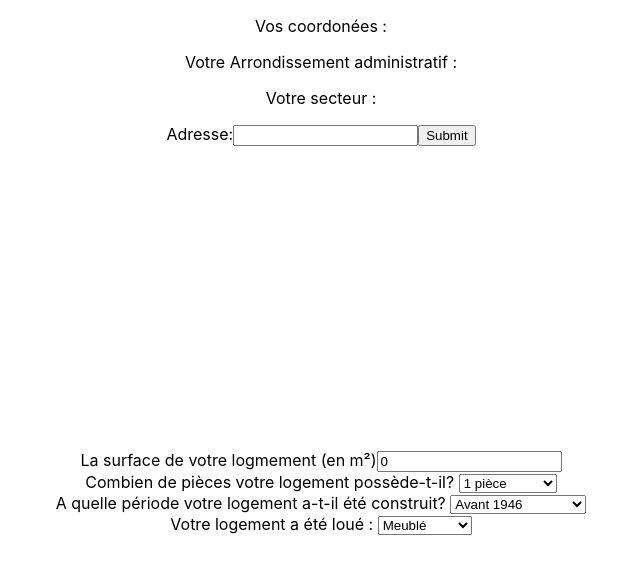
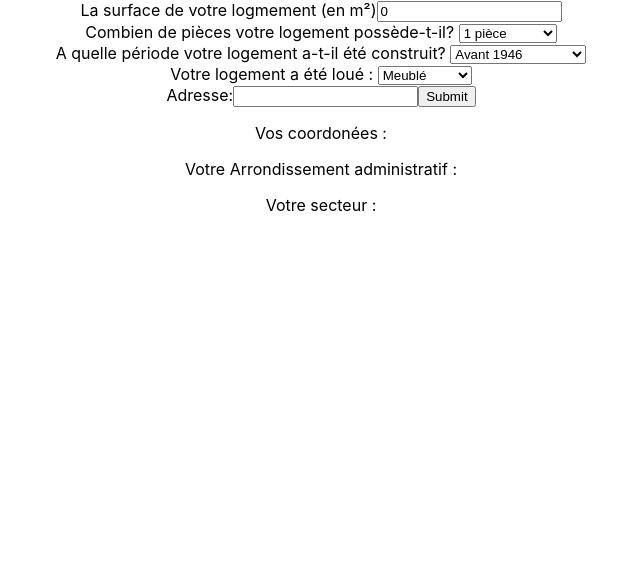
Before and after one commit to sambiak/loyers, a React (Create React App) app: page / in a window 1280 px wide. Shown: the top 574 px of the page, without its empty margins (319-959 px from the left). Built offline with nearby package versions, Linux system fonts and the light colour scheme.

Commit message:
Augmentation de la clareté de l'application

```diff
--- a/src/Adresse.tsx
+++ b/src/Adresse.tsx
@@ -95,10 +95,6 @@ export function Adresse(props: Props) {
   };
   return (
     <form onSubmit={handleSubmit}>
-
-      <p>Vos coordonées : {cordonnés}</p>
-      <p>Votre Arrondissement administratif : {quartier}</p>
-      <p>Votre secteur : {props.secteur}</p>
       <label>
         Adresse:
         <input
@@ -110,6 +106,9 @@ export function Adresse(props: Props) {
 
       </label>
       <input type="submit" value="Submit" />
+      <p>Vos coordonées : {cordonnés}</p>
+      <p>Votre Arrondissement administratif : {quartier}</p>
+      <p>Votre secteur : {props.secteur}</p>
       <Globe
         carte={carte}
         GPS={cordonnés}
--- a/src/App.css
+++ b/src/App.css
@@ -4,4 +4,6 @@
 
 table, th, td {
   border: 1px solid hsl(0, 100%, 37%);
+  margin-left: auto;
+  margin-right: auto;
 }
--- a/src/App.tsx
+++ b/src/App.tsx
@@ -9,13 +9,26 @@ import { Entree_mobilier } from "./mobilier";
 import { Resultat } from "./resultat";
 
 function App() {
-  const [données_meublé, setMeublé] = useState<d3.DSVRowArray<string> | null>(null);
-  const [données_non_meublé, setNonMeublé] = useState<d3.DSVRowArray<string> | null>(null);
+  const [données_meublé, setMeublé] = useState<d3.DSVRowArray<string> | null>(
+    null
+  );
+  const [
+    données_non_meublé,
+    setNonMeublé,
+  ] = useState<d3.DSVRowArray<string> | null>(null);
   const [surface, setSurface] = useState<number>(0);
   const [piece, setPiece] = useState<string>("");
   const [annee, setAnnee] = useState<string>("");
   const [mobilier, setMobilier] = useState<string>("");
   const [secteur, setSecteur] = useState<number | null>(null);
+  let rempli =
+    !données_meublé ||
+    !données_non_meublé ||
+    !secteur ||
+    !surface ||
+    piece === "" ||
+    annee === "" ||
+    mobilier === "";
 
   useEffect(() => {
     d3.dsv(";", "loyersdereferencemeuble.csv").then((data) => {
@@ -29,13 +42,18 @@ function App() {
     });
   }, []);
 
-  return (
-    <div className="App">
-      <Adresse secteur={secteur} setSecteur={setSecteur} />
+  let questions = (
+    <div>
       <Entree_surface surface={surface} setSurface={setSurface} />
       <Entree_piece piece={piece} setPiece={setPiece} />
       <Entree_annee annee={annee} setAnnee={setAnnee} />
       <Entree_mobilier mobilier={mobilier} setMobilier={setMobilier} />
+    </div>
+  );
+
+  return (
+    <div className="App">
+      {rempli && questions}
       <Resultat
         mobilier={mobilier}
         annee={annee}
@@ -44,7 +62,8 @@ function App() {
         surface={surface}
         données_meublé={données_meublé}
         données_non_meublé={données_non_meublé}
-        ></Resultat>
+      ></Resultat>
+      <Adresse secteur={secteur} setSecteur={setSecteur} />
     </div>
   );
 }
```
